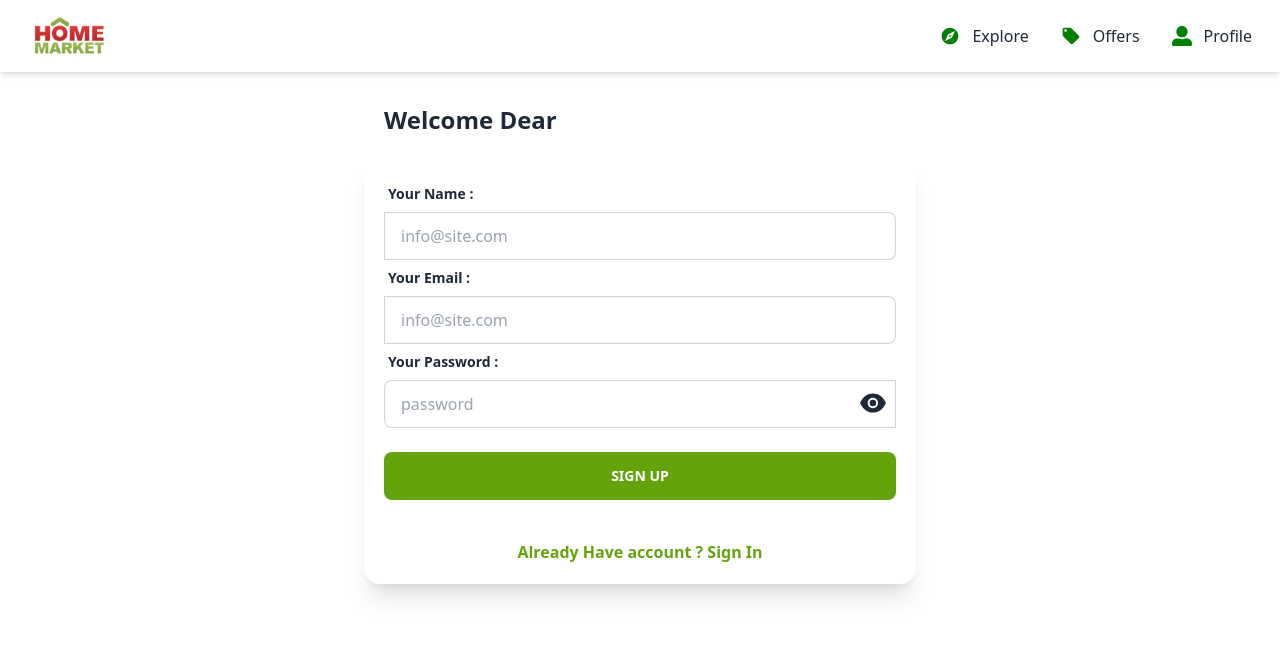
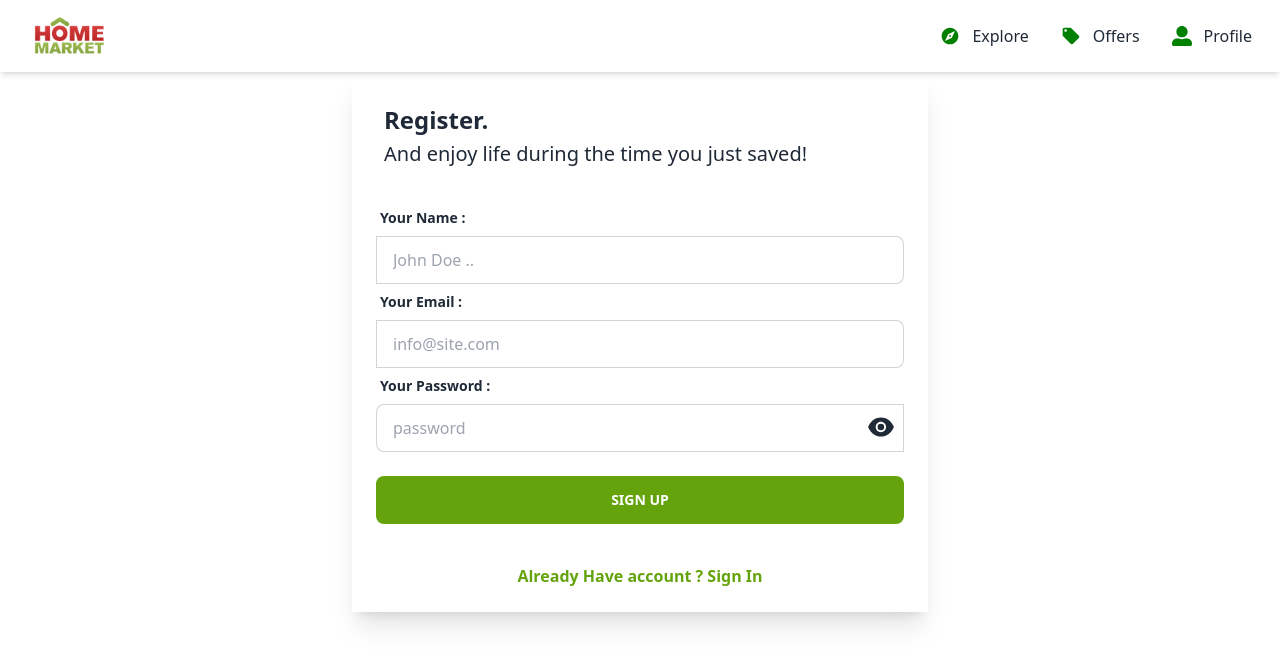
Before and after one commit to oussamataali97/home-market-place, a React (Create React App) app: page /sign-up in a window 1280 px wide. Shown: the top 666 px of the page. Built offline with nearby package versions, Linux system fonts and the light colour scheme.

Commit message:
build profile pages

```diff
--- a/package.json
+++ b/package.json
@@ -13,6 +13,7 @@
     "react-icons": "^4.4.0",
     "react-router-dom": "^6.3.0",
     "react-scripts": "5.0.1",
+    "react-toastify": "^9.0.7",
     "tailwindcss": "^3.1.7",
     "web-vitals": "^2.1.4"
   },
--- a/src/App.js
+++ b/src/App.js
@@ -6,6 +6,10 @@ import Profile from './pages/Profile'
 import SignIn from './pages/SignIn'
 import SignUp from './pages/SignUp'
 import Navbar from './components/Navbar'
+import { ToastContainer } from 'react-toastify';
+import 'react-toastify/dist/ReactToastify.css';
+
+
 
 function App() {
   return (
@@ -23,6 +27,7 @@ function App() {
       </Routes>
 
     </Router>
+    <ToastContainer/>
     </>
   );
 }
--- a/src/components/Navbar.js
+++ b/src/components/Navbar.js
@@ -14,7 +14,7 @@ function Navbar() {
     <ul className="menu menu-horizontal p-0">
       <li><Link to="/"> <MdExplore size={20} color="green" />Explore</Link></li>
       <li><Link to="/offers"> <MdLocalOffer size={20} color="green" />Offers</Link></li>
-      <li><Link to="/sign-in"> <FaUserAlt size={20} color="green" />Profile</Link></li>
+      <li><Link to="/profile"> <FaUserAlt size={20} color="green" />Profile</Link></li>
     </ul>
   </div>
 </div>
--- a/firebase.config.js
+++ b/src/firebase.config.js
@@ -14,4 +14,4 @@ const firebaseConfig = {
 
 // Initialize Firebase
 const app = initializeApp(firebaseConfig);
-const db=getFirestore()
+export const db=getFirestore()
--- a/src/pages/Profile.js
+++ b/src/pages/Profile.js
@@ -1,10 +1,115 @@
 import React from 'react'
+import {getAuth,updateProfile} from 'firebase/auth'
+import {FiLogOut} from 'react-icons/fi'
+import {useState} from 'react'
+import {db} from '../firebase.config'
+import { updateDoc,doc } from 'firebase/firestore'
+import {useNavigate} from 'react-router-dom'
+import {toast } from 'react-toastify';
+
 
 function Profile() {
+  const navigate=useNavigate()
+  const auth=getAuth()
+  const [changeDetail,setChangeDetail]=useState(false)
+  const [formData,setFormData]=useState({
+    name:auth.currentUser.displayName,
+    email:auth.currentUser.email,
+  })
+  const {name,email}=formData
+
+  const onLogout=()=>{
+    auth.signOut()
+    navigate('/sign-in')
+  }
+  const onSubmit= async()=>{
+    try {
+      if(auth.currentUser.displayName !== name){
+          await updateProfile(auth.currentUser,{
+            displayName:name,
+          })
+
+          const userRef=doc(db,'users',auth.currentUser.uid)
+          await updateDoc(userRef,{
+            name,
+            email
+          })
+
+
+      }
+      toast.success('Profile Updated',{
+        autoClose: 2000,
+        Transition:'flip',
+      })
+
+    } catch (error) {
+
+      toast.error('Error withing Modify profile')
+    }
+  }
+
+
+  const onChange=(e)=>{
+    setFormData((prevState)=>({
+      ...prevState,
+      [e.target.id]:e.target.value
+
+    }))
+  }
+
+
   return (
-    <div>
-      <h1>Profile</h1>
-    </div>
+    <>
+      <div className=" max-w-6xl mx-auto header flex justify-between items-center p-5">
+            <h1 className='text-3xl font-bold '>My Profile</h1>
+
+            <button className='rounded-full px-8 py-3 bg-lime-300 hover:bg-lime-200 mr-2' onClick={onLogout}> <FiLogOut className='inline'/> Logout</button>
+
+          </div>
+      <div className="container max-w-4xl mx-auto p-4 mt-1">
+
+          <hr className='mt-4 w-1/2 mx-auto'/>
+        <div className="personal-info">
+        <div className="titleinfos flex justify-between items-center mt-5">
+
+            <h1 className='text-xl font-bold text-red-600'>Personal Details</h1>
+
+            <button className='text-lime-400 font-bold' onClick={()=>{
+              changeDetail && onSubmit()
+              setChangeDetail((prevState=>!prevState))
+            }}> {changeDetail ? 'done ' : 'change'} </button>
+
+          </div>
+          <form onSubmit={onSubmit} className="mt-5">
+          <div className="form-control ">
+                <label className="label">
+                  <span className="label-text font-semibold">Name :</span>
+                </label>
+                <label className="input-group">
+                  <input type="email" placeholder="info@site.com"
+                  value={name}
+                   disabled={!changeDetail}
+                    id='name'
+                    onChange={onChange}
+                     className="input input-bordered w-full" />
+                </label>
+          </div>
+          <div className="form-control ">
+                <label className="label">
+                  <span className="label-text font-semibold">Email :</span>
+                </label>
+                <label className="input-group">
+                  <input type="email"   onChange={onChange} placeholder="info@site.com" value={email} disabled={!changeDetail} id='email' className="input input-bordered w-full" />
+                </label>
+          </div>
+
+
+          </form>
+        </div>
+
+
+      </div>
+    </>
   )
 }
 
--- a/src/pages/SignIn.js
+++ b/src/pages/SignIn.js
@@ -2,6 +2,11 @@ import React from 'react'
 import {Link,useNavigate} from 'react-router-dom'
 import {useState} from 'react'
 import {AiFillEye,AiFillEyeInvisible} from 'react-icons/ai'
+import { getAuth, signInWithEmailAndPassword } from "firebase/auth";
+import {toast } from 'react-toastify';
+
+
+
 
 
 function SignIn() {
@@ -21,13 +26,32 @@ function SignIn() {
       [e.target.id]:e.target.value,
     }))
 
+
   }
+
+  const onSubmit=async(e)=>{
+    e.preventDefault()
+    try{
+      const auth=getAuth()
+      const userCredential= await signInWithEmailAndPassword(auth,email,password)
+      if(userCredential.user){
+        toast.success(`Welcome Mr ${userCredential.user.displayName.toUpperCase()}`,{
+          autoClose: 1000,
+        })
+        setTimeout(()=>navigate('/'),2000)
+
+      }
+    } catch (error){
+      toast.error('Something wrong with signing')
+    }
+  }
+
   return (
       <>
         <div className="pageContainer max-w-xl mx-auto p-3">
           <h1 className=' text-2xl font-bold m-5' >Welcome Back</h1>
           <div className='shadow-xl p-5 rounded-2xl'>
-          <form>
+          <form onSubmit={onSubmit}>
             <div className="form-control ">
                 <label className="label">
                   <span className="label-text font-semibold">Your Email :</span>
--- a/src/pages/SignUp.js
+++ b/src/pages/SignUp.js
@@ -2,6 +2,11 @@ import React from 'react'
 import {Link,useNavigate} from 'react-router-dom'
 import {useState} from 'react'
 import {AiFillEye,AiFillEyeInvisible} from 'react-icons/ai'
+import { getAuth, createUserWithEmailAndPassword,updateProfile } from "firebase/auth";
+import {db} from '../firebase.config'
+import { doc, setDoc,serverTimestamp } from "firebase/firestore";
+import {toast } from 'react-toastify';
+
 
 
 function SignUp() {
@@ -23,19 +28,51 @@ function SignUp() {
     }))
 
   }
+
+  const onSubmit= async(e)=>{
+    e.preventDefault();
+    try {
+      const auth = getAuth();
+      const userCredential = await createUserWithEmailAndPassword(auth, email, password)
+      const user=userCredential.user
+
+      updateProfile(auth.currentUser,{
+        displayName:name
+      })
+
+      const dataCopy={...formData}
+      delete  dataCopy.password
+      dataCopy.timestamp =serverTimestamp()
+      await setDoc(doc(db,"users",user.uid),dataCopy)
+      toast.success('Registration done !')
+
+      navigate('/')
+
+
+
+    } catch (error){
+      toast.error('Something wrong with  registartion',{
+        autoClose: 2000,
+      })
+    }
+
+  }
+
   return (
       <>
-        <div className="pageContainer max-w-xl mx-auto p-3">
-          <h1 className=' text-2xl font-bold m-5' >Welcome Dear </h1>
-          <div className='shadow-xl p-5 rounded-2xl'>
-          <form>
+        <div className="shadow-xl pageContainer max-w-xl mx-auto p-3">
+          <p className=' text-2xl font-bold m-5' >Register. <br/> <span className='font-light text-xl'> And enjoy life during the time you just saved!
+
+</span></p>
+          <div className=' p-3 rounded-2xl'>
+          <form onSubmit={onSubmit} >
 
           <div className="form-control ">
                 <label className="label">
                   <span className="label-text font-semibold">Your Name :</span>
                 </label>
                 <label className="input-group">
-                  <input type="text" placeholder="info@site.com"  onChange={handleChange} value={name} id='name' className="input input-bordered w-full" />
+                  <input type="text" placeholder="John Doe .. "  onChange={handleChange} value={name} id='name' className="input input-bordered w-full" />
                 </label>
               </div>
             <div className="form-control ">
```
Also changed, not shown: 1 other file (tests, documents, lock files or other folders).
